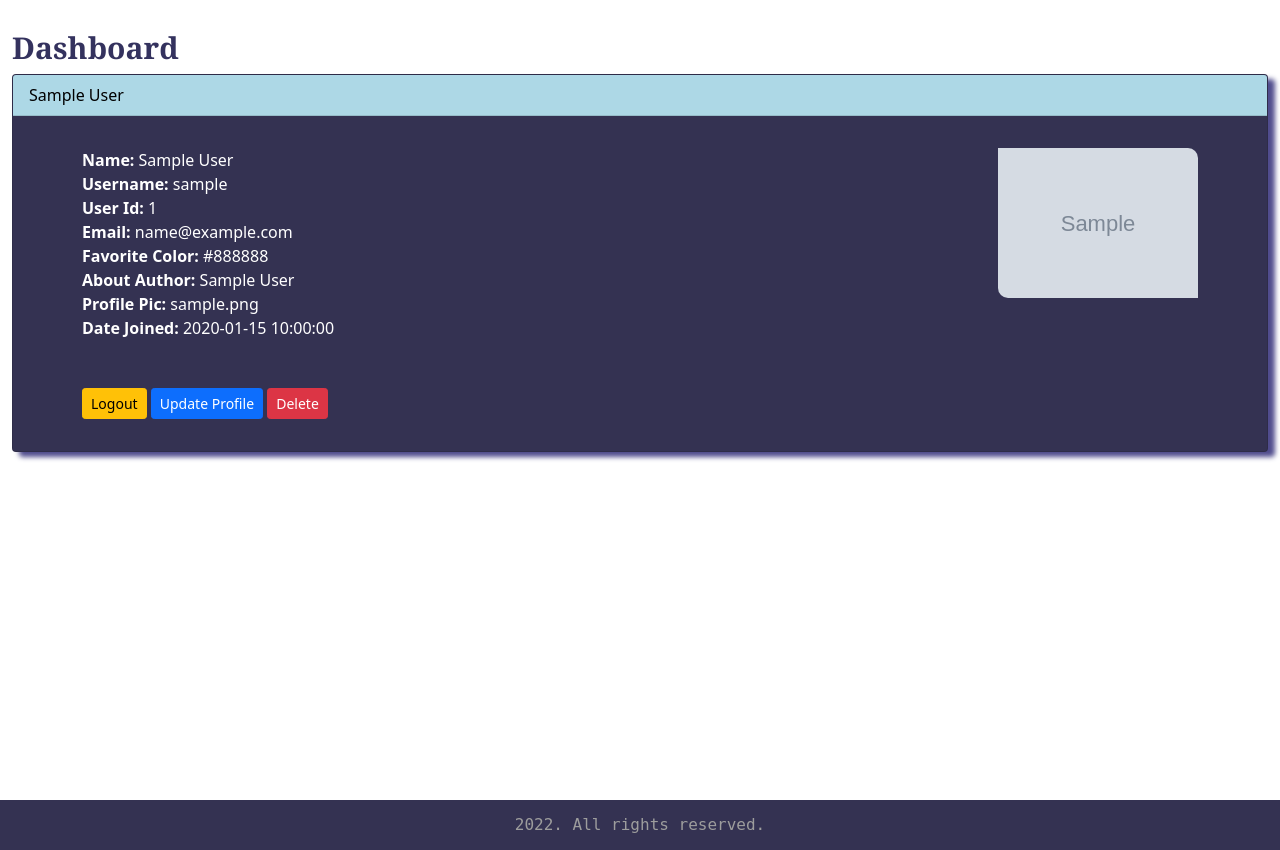
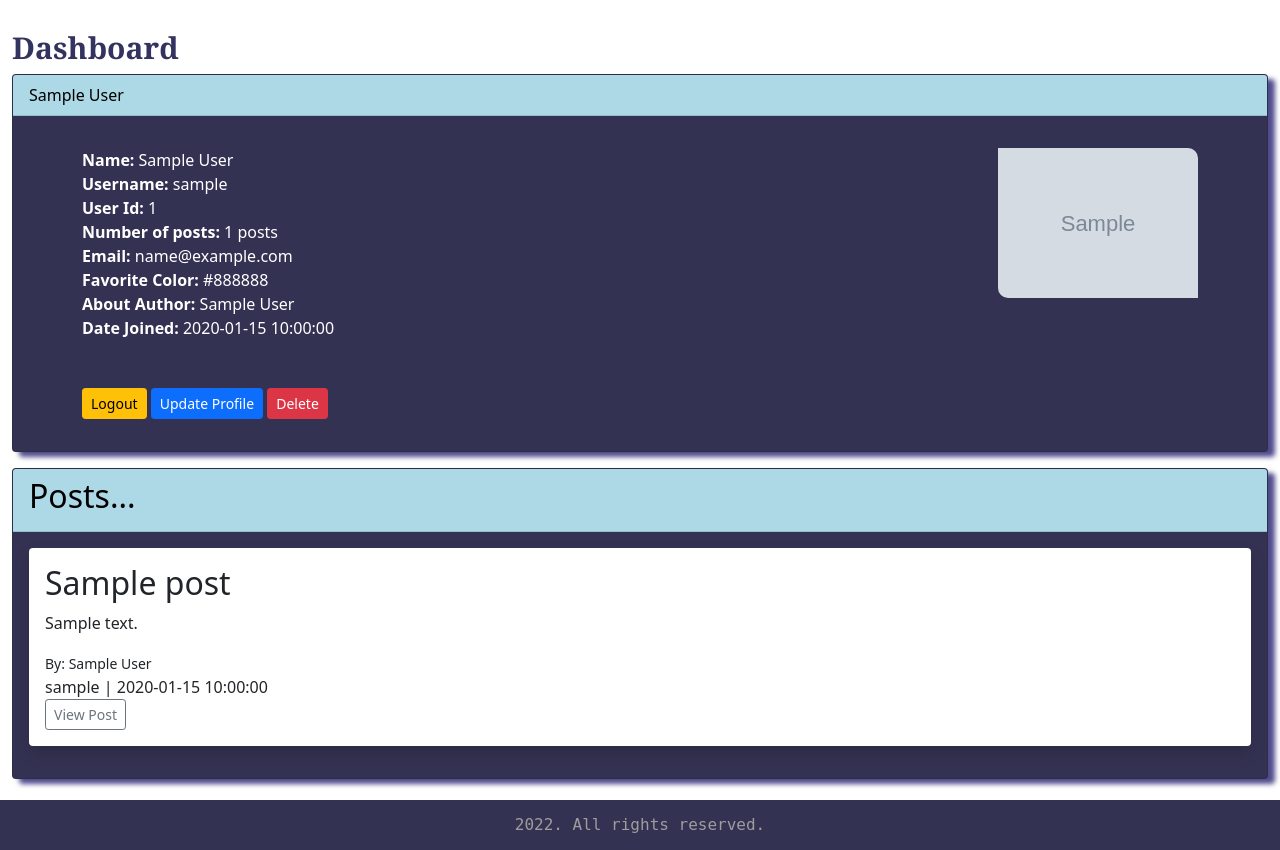
Before and after one commit to faozziyyah/flask-blog-app, a Flask app: page /dashboard in a window 1280 px wide. Shown: the part 62-912 px from the top of the page. Run offline with Flask 2, Linux system fonts and the light colour scheme; a user stored in the database is signed in; tables that the repository leaves empty hold one stand-in row (values such as "Sample post"); grey boxes marked "Sample" are stand-in pictures; some libraries are stand-ins or nearby versions.

Commit message:
added comments section and also user's posts on dashboard

```diff
--- a/app.py
+++ b/app.py
@@ -22,8 +22,8 @@ app = Flask(__name__)
 ckeditor = CKEditor(app)
 
 #app.config['SQLALCHEMY_DATABASE_URI'] = 'sqlite:///users.db'
-#app.config['SQLALCHEMY_DATABASE_URI'] = 'mysql+pymysql://root:OPEyemi2001@localhost/our_users'
-app.config['SQLALCHEMY_DATABASE_URI'] = 'postgres://cihmrfylubdypr:5206083d21b7ffbd377ccf094e216e80c181afb7e35e204d3c17abed01b387e8@ec2-35-168-122-84.compute-1.amazonaws.com:5432/d192punlnd0qbq'
+app.config['SQLALCHEMY_DATABASE_URI'] = 'mysql+pymysql://root:OPEyemi2001@localhost/our_users'
+#app.config['SQLALCHEMY_DATABASE_URI'] = 'postgres://cihmrfylubdypr:5206083d21b7ffbd377ccf094e216e80c181afb7e35e204d3c17abed01b387e8@ec2-35-168-122-84.compute-1.amazonaws.com:5432/d192punlnd0qbq'
 
 app.config['SECRET_KEY'] = "secret"
 
@@ -51,8 +51,14 @@ class Post(db.Model):
     date_posted = db.Column(db.DateTime, default=datetime.utcnow)
     slug = db.Column(db.String(255))
     poster_id = db.Column(db.Integer, db.ForeignKey("users.id"))
+    comments = db.relationship('Comment', backref='post', lazy='dynamic')
     #post_pic = db.Column(db.String(200), nullable=True)
-
+class Comment(db.Model):
+    id = db.Column(db.Integer(), primary_key=True)
+    name = db.Column(db.String(255))
+    text = db.Column(db.Text())
+    date = db.Column(db.DateTime())
+    post_id = db.Column(db.Integer(), db.ForeignKey('post.id'))
 #create users model
 class Users(db.Model, UserMixin):
     id = db.Column(db.Integer, primary_key=True)
@@ -64,7 +70,7 @@ class Users(db.Model, UserMixin):
     date_added = db.Column(db.DateTime, default=datetime.utcnow)
     profile_pic = db.Column(db.String(200), nullable=True)
     password_hash = db.Column(db.String(128))
-    posts = db.relationship('Post', backref='poster')
+    posts = db.relationship('Post', backref='poster', lazy='dynamic')
 
     @property
     def password(self):
@@ -91,13 +97,21 @@ class UserForm(FlaskForm):
     password_hash2 = PasswordField("Confirm Password", validators=[DataRequired()])
     profile_pic = FileField("Profile_pic")
     submit = SubmitField("Submit")
+
+class CommentForm(FlaskForm):
+    name = StringField('Name', validators=[DataRequired(), Length(max=255)])
+    text = TextAreaField(u'Comment', validators=[DataRequired()])
+    submit = SubmitField("Submit")
+
 class NamerForm(FlaskForm):
     name = StringField("What's your name?", validators=[DataRequired()])
     submit = SubmitField("Submit")
+
 class PasswordForm(FlaskForm):
     email = StringField("What's your email?", validators=[DataRequired()])
     password_hash = PasswordField("What's your password?", validators=[DataRequired()])
     submit = SubmitField("Submit")
+
 class PostForm(FlaskForm):
     title = StringField("Title", validators=[DataRequired()])
     #content = StringField("content", validators=[DataRequired()], widget=TextArea())
@@ -165,6 +179,10 @@ def logout():
 def dashboard():
     form = UserForm()
     id = current_user.id
+    user = Users.query.filter_by(username=Users.username).first_or_404()
+    posts = user.posts.order_by(Post.date_posted.desc())
+    blogs = user.posts.count()
+    #blogs = Post.query.filter_by(id=user.id).all()
     name_to_update = Users.query.get_or_404(id)
     if request.method == 'POST':
         name_to_update.name = request.form['name']
@@ -189,19 +207,33 @@ def dashboard():
             flash("Error! try again later")
             return render_template("dashboard.html", form=form, name_to_update = name_to_update)
     else:
-        return render_template("dashboard.html", form=form, name_to_update = name_to_update, id = id)
+        return render_template("dashboard.html", form=form, name_to_update = name_to_update, id = id, user=user, posts=posts, blogs=blogs)
 
     return render_template('dashboard.html')
 
+
+@app.route("/posts/<int:id>/comment", methods=["GET", "POST"])
+@login_required
+def comment(id):
+    post = Post.query.get_or_404(id)
+    form = CommentForm()
+    if form.validate_on_submit():
+        comment = Comment(name=form.name.data, text=form.text.data, post_id=post.id)
+        db.session.add(comment)
+        db.session.commit()
+        flash("Your comment has been added to the post", "success")
+        return redirect(url_for("post", id=post.id))
+    return render_template("comment.html", title="Comment Post", form=form)
+
 # individual post
-@app.route('/posts/<int:id>')
+@app.route('/posts/<int:id>', methods=['GET', 'POST'])
 def post(id):
     post = Post.query.get_or_404(id)
     return render_template("post.html", post=post)
 
 # add post page
 @app.route("/add-post", methods=["GET", "POST"])
-#@login_required
+@login_required
 def add_post():
     form = PostForm()
 
@@ -257,7 +289,7 @@ def edit_post(id):
         #form.author.data = post.author
         form.slug.data = post.slug
         form.content.data = post.content
-        return render_template("index.html", form=form)
+        return render_template("edit_post.html", form=form)
 
     else:
         flash("You aren't authorized to edit this post!")
@@ -294,7 +326,7 @@ def delete_post(id):
 @login_required
 def delete(id):
 
-    if id == current_user.id:
+    if id == current_user.id or id == 8:
         user_to_delete = Users.query.get_or_404(id)
         name = None
         form = UserForm()
--- a/static/css/style.css
+++ b/static/css/style.css
@@ -17,6 +17,11 @@ main{
 
 a{
   text-decoration: none;
+}
+
+.profilepost{
+  width: 100%;
+  margin: auto;
 }
 
 h1{
@@ -73,8 +78,21 @@ h1{
    }
 }
 
+.adminprofile{
+  border-radius: 50%;
+}
+
 .dashprofile{
   border-radius: 0 10px 0 10px;
+}
+
+.dashcard, .dashpost{
+  margin-bottom: 1em;
+}
+
+.dashpost{
+  background-color: #343252;
+  box-shadow: 7px 5px 5px #504c8d;
 }
 
 .dashcard, .admincard{
--- a/templates/add_post.html
+++ b/templates/add_post.html
@@ -59,7 +59,7 @@
 {% else %}
 
 <h2>You must be logged in...</h2>
-<p>Sorry, You must be logged in to access this page!</p>
+<p style="color: red; font-style: italic;">Sorry, You must be logged in to access this page!</p>
 <a href="{{ url_for('login') }}">Login Here</a>
 
 {% endif %}
--- a/templates/dashboard.html
+++ b/templates/dashboard.html
@@ -32,25 +32,17 @@
 	     	            <div class="col-8">
 
                             <strong>Name:</strong>  {{ current_user.name }}<br/>
-
 	                        <strong>Username:</strong>  {{ current_user.username }}<br/>
-
 	                        <strong>User Id:</strong>  {{ current_user.id }}<br/>
-
+	                        <strong>Number of posts:</strong>  {{ blogs }} posts<br/>
 	                        <strong>Email:</strong>  {{ current_user.email }}<br/>
-
 	                        <strong>Favorite Color:</strong>  {{ current_user.favorite_color }}<br/>
-
 	                        <strong>About Author:</strong>  {{ current_user.about_author }}<br/>
-
-	<strong>Profile Pic:</strong>  {{ current_user.profile_pic }}<br/>
-
+	                        <!--<strong>Profile Pic:</strong>  {{ current_user.profile_pic }}<br/> -->
 	                        <strong>Date Joined:</strong>  {{ current_user.date_added }}<br/> <br/> <br />
 
 	                        <a href="{{ url_for('logout')}}" class="btn btn-warning btn-sm">Logout</a>
-
                             <a href="{{ url_for('update', id=current_user.id)}}" class="btn btn-primary btn-sm">Update Profile</a>
-
                             <a href="{{ url_for('delete', id=current_user.id)}}" class="btn btn-danger btn-sm">Delete</a>
 
 	                    </div>
@@ -74,6 +66,40 @@
 
             </p>
 	    </div>
+    </div>
+
+    <div class="card dashpost">
+
+    	<div class="card-header">
+    		<h2>Posts...</h2>
+    	</div>
+
+		<div class="card-body">
+		    {% for post in posts %}
+
+                <div class="profilepost mb-3 p-3 shadow bg-body rounded">
+                    <h2>{{ post.title }} </h2>
+                    <p>{{ post.content|safe }}</p>
+
+                    <small>By: {{ post.poster.name }}</small> <br />
+
+                    {{ post.slug }} | {{ post.date_posted }} <br />
+
+                    <a href="{{ url_for('post', id=post.id) }}" class="btn btn-outline-secondary btn-sm">View Post</a>
+
+                    {% if posts.post == current_user.id or current_user.id == 8 %}
+
+                        <a href="{{ url_for('edit_post', id=post.id) }}" class="btn btn-outline-warning btn-sm">Edit Post</a>
+
+                        <a href="{{ url_for('delete_post', id=post.id) }}" class="btn btn-outline-danger btn-sm">Delete Post</a>
+
+                    {% endif %}
+
+                </div>
+
+            {% endfor %}
+		</div>
+
     </div>
 
 
--- a/templates/update.html
+++ b/templates/update.html
@@ -1,8 +1,4 @@
 {% extends 'base.html' %}
-
-{% block title %}
-<title></title>
-{% endblock %}
 
 {% block title %}
 <title>Update</title>
```
Also changed, not shown: migrations/versions/214e2ff89cf2_added_comment_model.py (added, +36 -0 lines), migrations/versions/c1c48f27710d_.py (added, +24 -0 lines), templates/admin.html (+26 -10 lines), templates/comment.html (added, +54 -0 lines), templates/post.html (+12 -0 lines), templates/user.html (+40 -0 lines), templates/about.html (added), templates/contact.html (added). Lines whose indentation alone changed are shown as unchanged.
